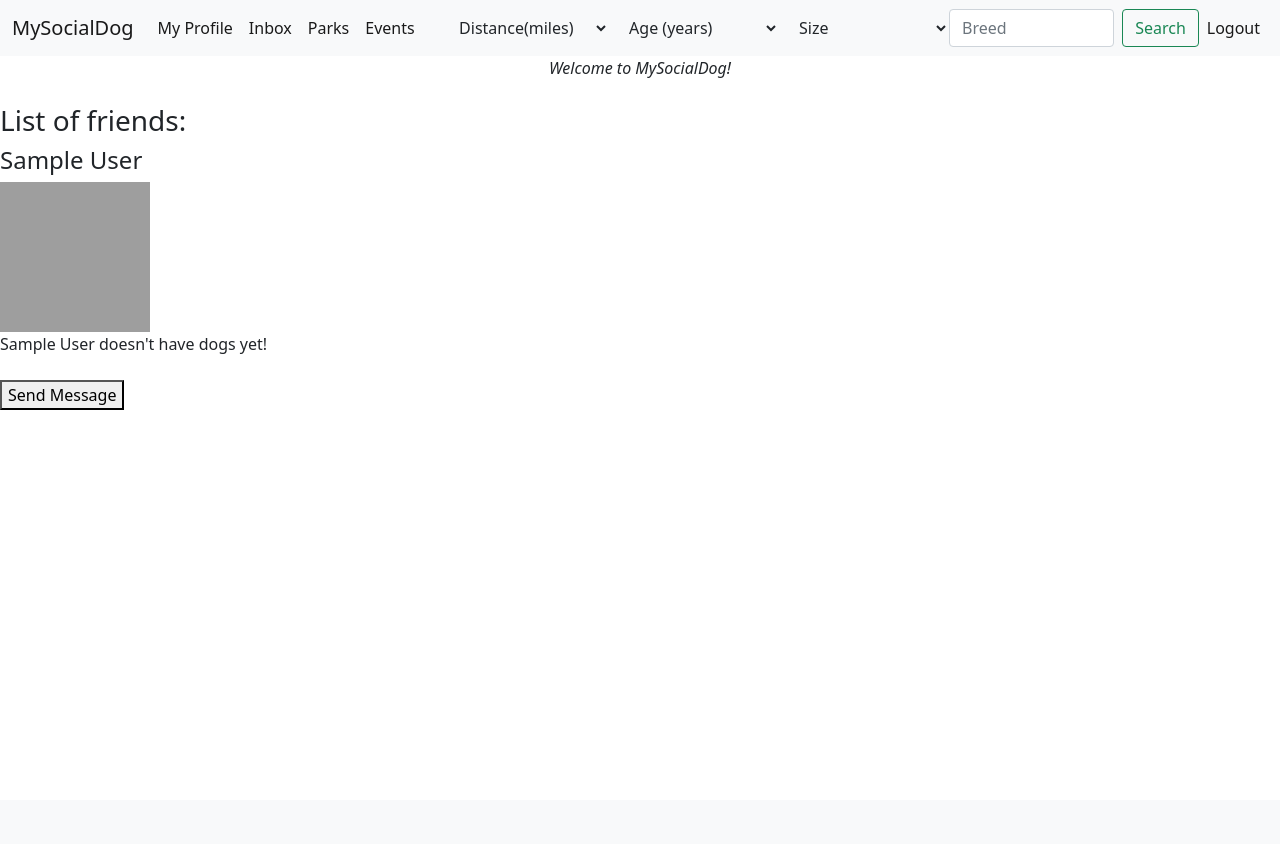
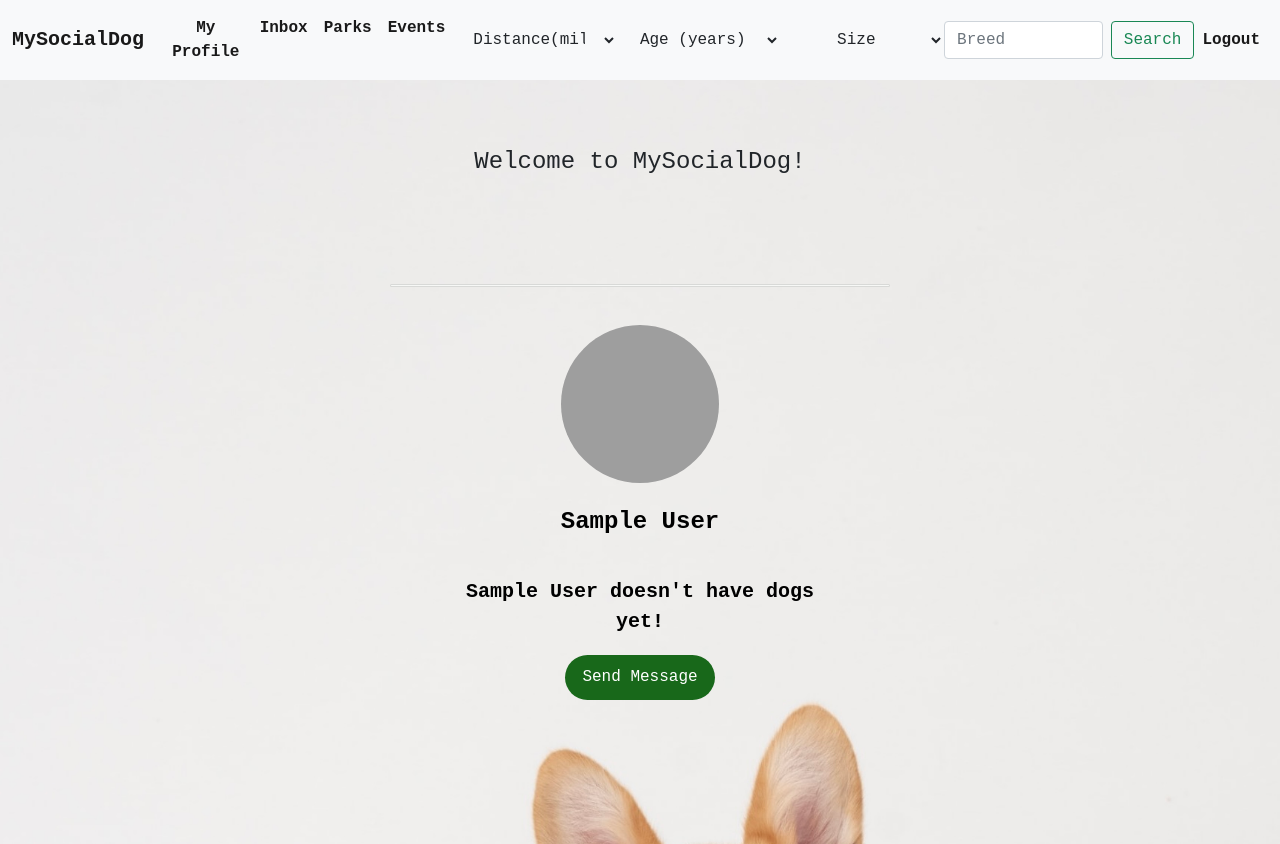
Before and after one commit to BeatrizNiemeyer/My-Social-Dog-Project, a Flask app: page /all_profiles in a window 1280 px wide. Before the commit the page ends 410 px from the top, so only its background shows below. Run offline with Flask 2, Linux system fonts and the light colour scheme; the visitor is signed in with stand-in values (Sample User, id 1); data comes from the database, SQL or seed files in the repository; data that the repository does not hold is empty; grey boxes are pictures that could not be loaded.

Commit message:
first css commit

```diff
--- /dev/null
+++ b/static/css/all_profiles.css
@@ -0,0 +1,72 @@
+body {
+    background: url("/static/images/all_profiles6.jpg") repeat;
+    background-size:cover;
+    /* background: rgb(178, 204, 178); */
+    text-align: center;
+    font-family: 'Courier New', Courier, monospace;
+    font-weight: 550;
+
+}
+
+#dog-fact{
+    margin-top:40px;
+    margin-bottom: 0%;
+    font-size: 24px;
+    font-family: 'Courier New', Courier, monospace;
+    font-weight:400;
+}
+
+.card {
+    background: rgb(247, 248, 246);
+    border-radius: 6px;
+    display: inline-block;
+    height: 2.5px;
+    width: 500px;
+    margin-top: 80px;
+    margin-bottom: 100px;
+    box-shadow: 0 12px 13px rgba(0, 0, 0, 0.16), 0;
+}
+
+.image {
+    border-radius: 100px;
+    margin-top: 40px;
+    width: 158px;
+    height: 158px;
+
+}
+
+.name {
+    margin-top: 25px;
+    color: black;
+    font-weight:600;
+}
+
+
+.dog_desc {
+    color: black;
+    font-size: 20px;
+    margin-left: 65px;
+    margin-right: 65px;
+    margin-top: 10px;
+    margin-bottom: 0px;
+    font-weight:570;
+}
+
+.btn-msg {
+    outline: none;
+    background:#18681a;
+    margin-top: 20px;
+    border: none;
+    height: 45px;
+    width: 150px;
+    color:white;
+    font-size: 16px;
+    border-radius: 30px;
+}
+
+.btn-msg:hover {
+    color: rgb(253, 255, 253);
+    background: rgb(105, 148, 107);
+    transition: all 300ms linear;
+    cursor: pointer;
+}
--- a/templates/all_profiles.html
+++ b/templates/all_profiles.html
@@ -1,35 +1,41 @@
 {% extends 'base.html' %}
 {% block title %}Dog Profiles{% endblock %}
+{% block head %}
+    <link rel="stylesheet" href="/static/css/all_profiles.css">
+{% endblock %}
 
 {% block body %}
-<i><div id="dog-fact"  class="center">Welcome to MySocialDog!</div></i>
 <br>
-<h3>List of friends: </h3>
+<div id="dog-fact"  class="center">Welcome to MySocialDog!</div>
+<br>
     {% for user in users %}
         {% if user.user_id != user_id  %}
+        <div class="card">
+            <img src="{{user.profile_photo}}" class="image">
+            <h4 class="name">{{user.fullname}}</h4>
 
-        <h4>{{user.fullname}}</h4>
-            <img src="{{user.profile_photo}}" width="150" height="150">
-
+            <div class="dog_desc">
             {% if not user.dogs %}
                 <br>
                 {{user.fullname}} doesn't have dogs yet!
                 <br>
                 {% endif %}
-
+            </div>
 
                 {% for user in user.dogs %}
 
                     {% if 1  > user.dog_age %}
-                        <br>
+                    <div class="dog_desc">
                         {{user.user.fullname}} is the owner of {{user.dog_name}}!
                         <br>
                         {{user.dog_name}} is less than a year!
                         <br>
                         And this pup is a {{user.dog_size}} {{user.dog_breed}}
                         <br>
+                    </div>
 
                     {% else %}
+                    <div class="dog_desc">
                         <br>
                             {{user.user.fullname}} is the owner of {{user.dog_name}}!
                         <br>
@@ -42,15 +48,26 @@
 
 
                 {% endfor %}
+            </div>
+
+
                 <br>
                 <form action="/write_message" >
                 <input type="hidden"  name="user_id" value={{user.user_id}}>
-                <button type="submit" >Send Message</button>
+                    <button class="btn-msg" type="submit" >Send Message</button>
                 </form>
                 <br>
             {% endif %}
 
     {% endfor %}
+    <br>
+<br>
+<br>
+<br>
+<br>
+</div>
+
+</div>
     <script src="/static/js/dogFact.js"></script>
 
 {% endblock %}
```
Also changed, not shown: data/users.json (added, +64 -0 lines), msd_data.sql (added, +281 -0 lines), static/css/homepage.css (added, +64 -0 lines), templates/homepage.html (+12 -9 lines), static/images/all_profiles1.jpg (added), static/images/all_profiles2.jpg (added), static/images/all_profiles3.jpg (added), static/images/all_profiles4.jpg (added), static/images/all_profiles5.jpg (added), static/images/all_profiles6.jpg (added), static/images/all_profiles7.jpg (added), static/images/all_profiles8.jpg (added), static/images/homepage3.jpg (added), 5 other files. Lines whose indentation alone changed are shown as unchanged.
